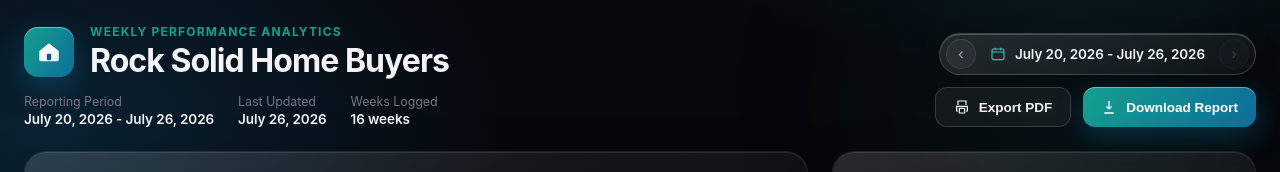
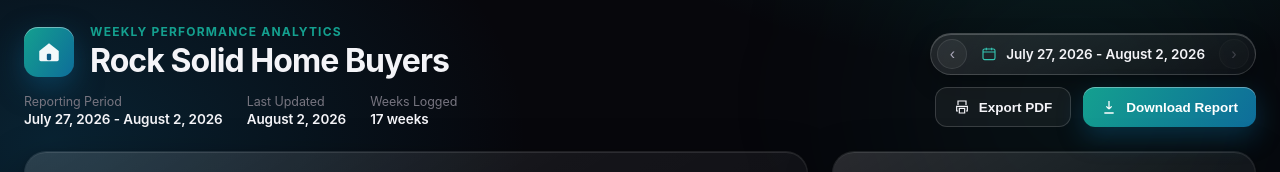
Before and after one commit to momentumforceai/rock-solid, a plain HTML site: page index.html in a window 1280 px wide. Shown: the top 172 px of the page. Drawn offline with Linux system fonts and the light colour scheme.

Commit message:
Update: July 27 - Aug 2

```diff
--- a/index.html
+++ b/index.html
@@ -433,7 +433,8 @@
     { wk: "June 29, 2026 - July 5, 2026",    dials: 1828, pickups: 215, convos: 29, booked: 14 },
     { wk: "July 6, 2026 - July 12, 2026",    dials: 909,  pickups: 107, convos: 23, booked: 14 },
     { wk: "July 13, 2026 - July 19, 2026",   dials: 769,  pickups: 115, convos: 13, booked: 9 },
-    { wk: "July 20, 2026 - July 26, 2026",   dials: 649,  pickups: 104, convos: 12, booked: 7 }
+    { wk: "July 20, 2026 - July 26, 2026",   dials: 649,  pickups: 104, convos: 12, booked: 7 },
+    { wk: "July 27, 2026 - August 2, 2026",  dials: 691,  pickups: 90,  convos: 4,  booked: 2 }
   ]
 };
 </script>
```
